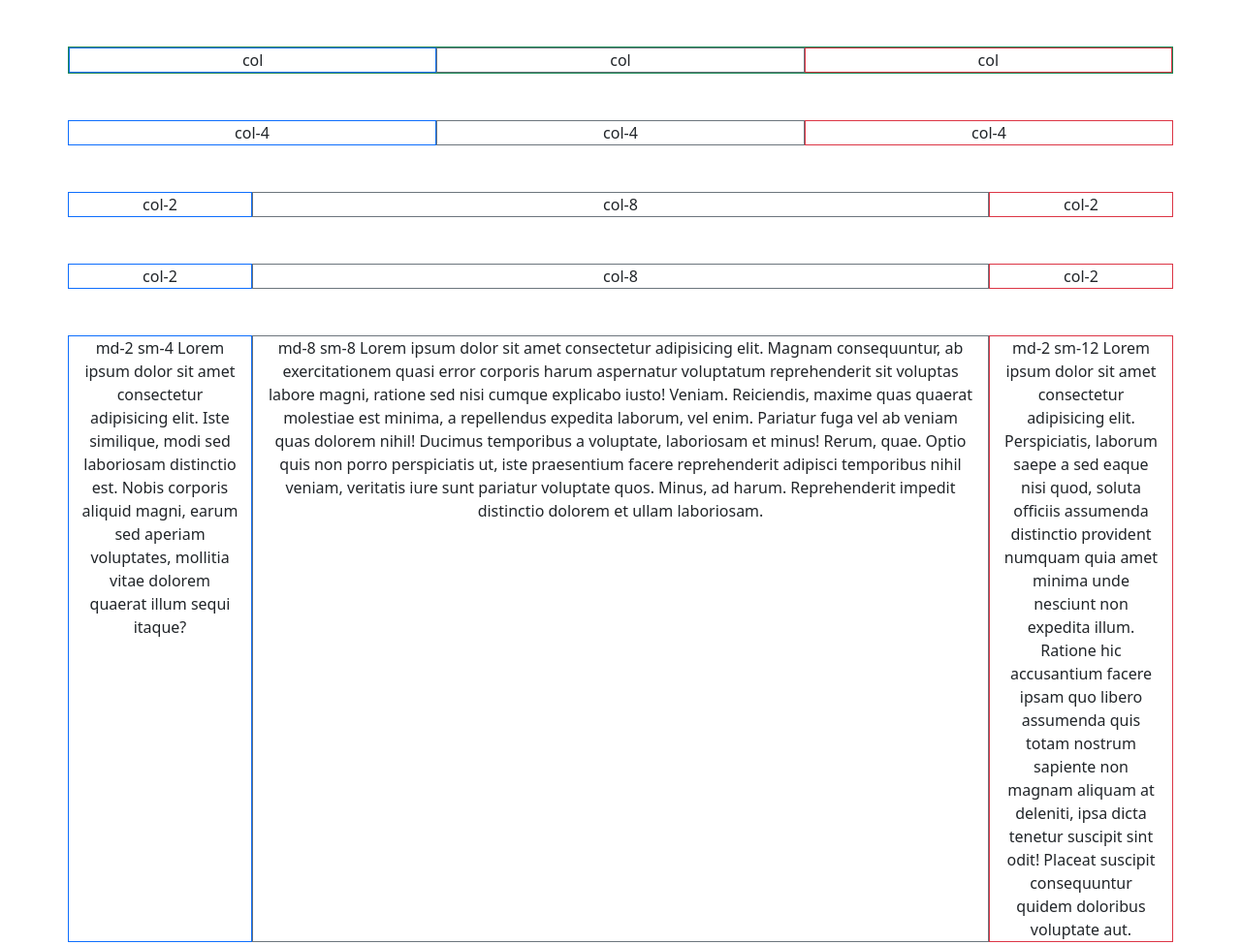
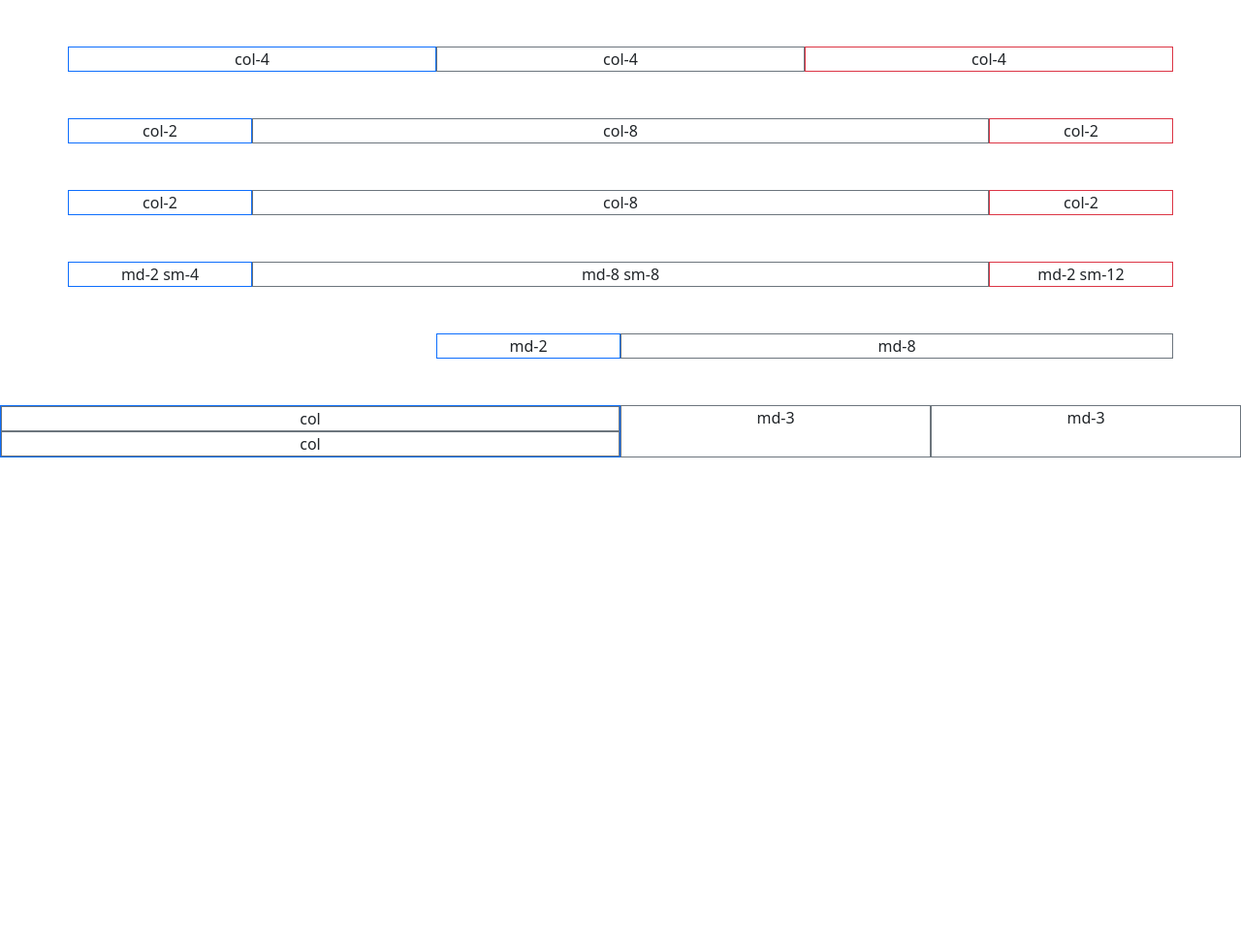
Before and after one commit to abdiCobos/yasueltanos, a plain HTML site: page web7/CDN/index.html in a window 1280 px wide. Shown: the whole page at 97% size. After the commit the page ends 800 px from the top, so only its background shows below. Drawn offline with nearby package versions, Linux system fonts and the light colour scheme.

Commit message:
ci: grid complejo

```diff
--- a/web7/CDN/index.html
+++ b/web7/CDN/index.html
@@ -1,20 +1,24 @@
 <!doctype html>
 <html lang="en">
+
 <head>
   <meta charset="utf-8">
   <meta name="viewport" content="width=device-width, initial-scale=1">
   <title>Bootstrap demo</title>
-    <link href="https://cdn.jsdelivr.net/npm/bootstrap@5.2.1/dist/css/bootstrap.min.css" rel="stylesheet" integrity="sha384-iYQeCzEYFbKjA/T2uDLTpkwGzCiq6soy8tYaI1GyVh/UjpbCx/TYkiZhlZB6+fzT" crossorigin="anonymous">
+  <link href="https://cdn.jsdelivr.net/npm/bootstrap@5.2.1/dist/css/bootstrap.min.css" rel="stylesheet"
+    integrity="sha384-iYQeCzEYFbKjA/T2uDLTpkwGzCiq6soy8tYaI1GyVh/UjpbCx/TYkiZhlZB6+fzT" crossorigin="anonymous">
+  <link rel="stylesheet" href="style.css">
 </head>
+
 <body>
   <!-- 3 columnas idénticas usando col -->
-    <div class="container border border-success border-1 text-center my-5">
+  <!--     <div class="container border border-success border-1 text-center my-5">
       <div class="row">
         <div class="col border border-primary">col</div>
         <div class="col border border-secondary">col</div>
         <div class="col border border-danger">col</div>
       </div>
-      </div>
+      </div> -->
   <!-- 3 columnas idéticas usando col 4 -->
   <div class="container text-center my-5">
     <div class="row">
@@ -31,6 +35,7 @@
       <div class="col-2 border border-danger">col-2</div>
     </div>
   </div>
+  <!-- 2 columnas identicas y una desigual con breakpoints -->
   <div class="container text-center my-5">
     <div class="row">
       <div class="col-md-2 border border-primary">col-2</div>
@@ -38,16 +43,38 @@
       <div class="col-md-2 border border-danger">col-2</div>
     </div>
   </div>
+  <!-- 2 columnas identicas y una desigual con 2 breakpoints y filacon min de altua-->
   <div class="container text-center my-5">
-        <div class="row">
-          <div class="col-md-2 col-sm-4 border border-primary">md-2 sm-4 Lorem ipsum dolor sit amet consectetur adipisicing elit. Iste similique, modi sed laboriosam distinctio est. Nobis corporis aliquid magni, earum sed aperiam voluptates, mollitia vitae dolorem quaerat illum sequi itaque?</div>
-          <div class="col-md-8 col-sm-8 border border-secondary">md-8 sm-8 Lorem ipsum dolor sit amet consectetur adipisicing elit. Magnam consequuntur, ab exercitationem quasi error corporis harum aspernatur voluptatum reprehenderit sit voluptas labore magni, ratione sed nisi cumque explicabo iusto! Veniam.
-          Reiciendis, maxime quas quaerat molestiae est minima, a repellendus expedita laborum, vel enim. Pariatur fuga vel ab veniam quas dolorem nihil! Ducimus temporibus a voluptate, laboriosam et minus! Rerum, quae.
-          Optio quis non porro perspiciatis ut, iste praesentium facere reprehenderit adipisci temporibus nihil veniam, veritatis iure sunt pariatur voluptate quos. Minus, ad harum. Reprehenderit impedit distinctio dolorem et ullam laboriosam.</div>
-          <div class="col-md-2 col-sm-12 border border-danger">md-2 sm-12 Lorem ipsum dolor sit amet consectetur adipisicing elit. Perspiciatis, laborum saepe a sed eaque nisi quod, soluta officiis assumenda distinctio provident numquam quia amet minima unde nesciunt non expedita illum.
-          Ratione hic accusantium facere ipsam quo libero assumenda quis totam nostrum sapiente non magnam aliquam at deleniti, ipsa dicta tenetur suscipit sint odit! Placeat suscipit consequuntur quidem doloribus voluptate aut.</div>
+    <div class="row altura-min">
+      <div class="col-md-2 col-sm-4 align-self-sm-start border border-primary altura-col">md-2 sm-4</div>
+      <div class="col-md-8 col-sm-8 align-self-center border border-secondary altura-col">md-8 sm-8</div>
+      <div class="col-md-2 col-sm-12 align-self-end border border-danger altura-col">md-2 sm-12</div>
     </div>
   </div>
-    <script src="https://cdn.jsdelivr.net/npm/bootstrap@5.2.1/dist/js/bootstrap.bundle.min.js" integrity="sha384-u1OknCvxWvY5kfmNBILK2hRnQC3Pr17a+RTT6rIHI7NnikvbZlHgTPOOmMi466C8" crossorigin="anonymous"></script>
+  <!-- 2 columnas identicas y una desigual con 2 breakpoints y filacon min de altua-->
+  <div class="container text-center my-5">
+    <div class="row justify-content-end">
+      <div class="col-md-2 border border-primary">md-2</div>
+      <div class="col-md-6 border border-secondary">md-8</div>
+    </div>
+  </div>
+  <!-- grid complejo -->
+<!-- Grid complejo -->
+<div class="container-fluid text-center my-5">
+  <div class="row">
+      <div class="col-lg-6 border border-primary">
+      <div class="row">
+          <div class="col-md-12 border border-secondary">col</div>
+          <div class="col-md-12 border border-secondary">col</div>
+      </div>
+  </div>
+      <div class="col-lg-3 border border-secondary">md-3</div>
+      <div class="col-lg-3 border border-secondary">md-3</div>
+  </div>
+</div>
+  <script src="https://cdn.jsdelivr.net/npm/bootstrap@5.2.1/dist/js/bootstrap.bundle.min.js"
+    integrity="sha384-u1OknCvxWvY5kfmNBILK2hRnQC3Pr17a+RTT6rIHI7NnikvbZlHgTPOOmMi466C8"
+    crossorigin="anonymous"></script>
 </body>
+
 </html>
```
Lines whose indentation alone changed are shown as unchanged.
